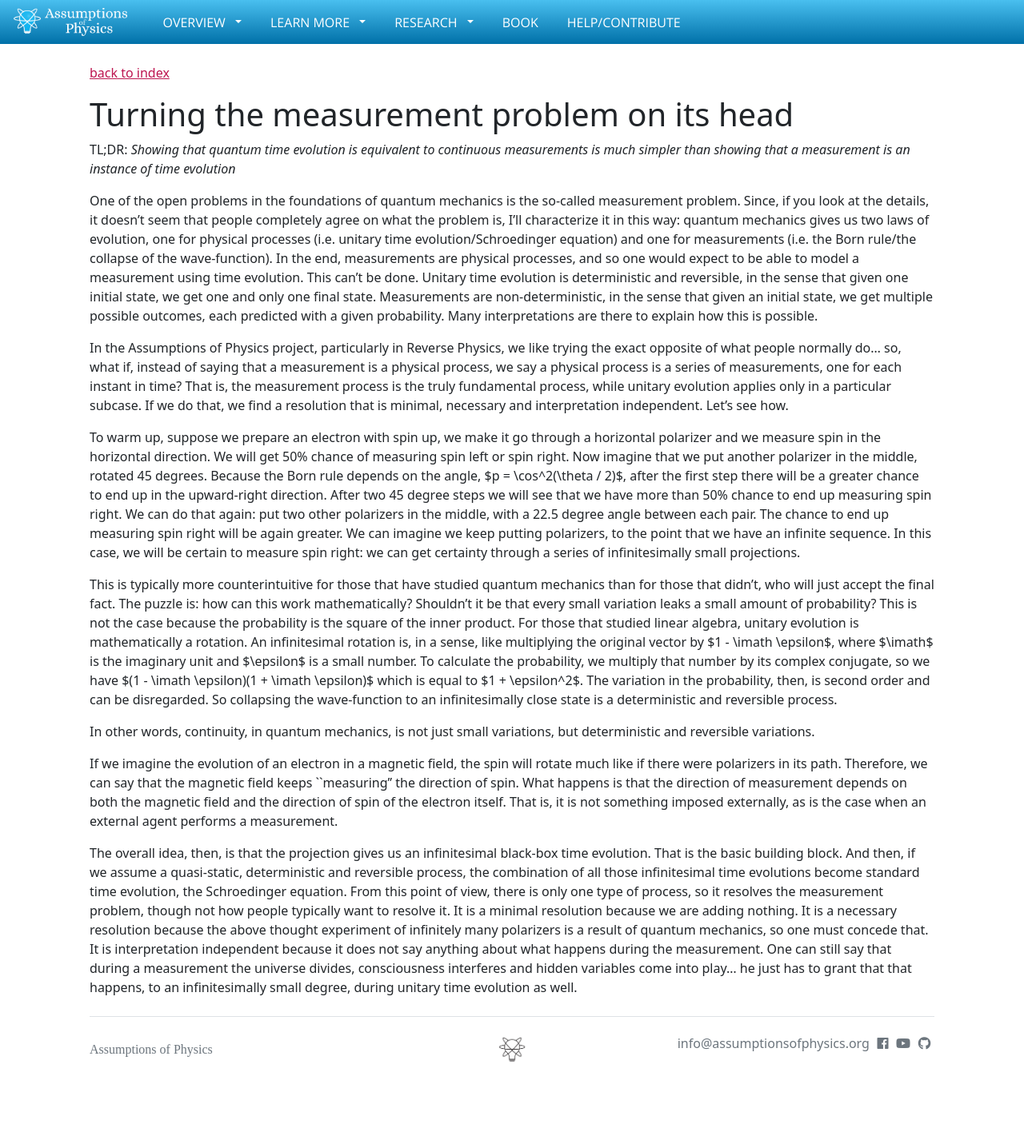
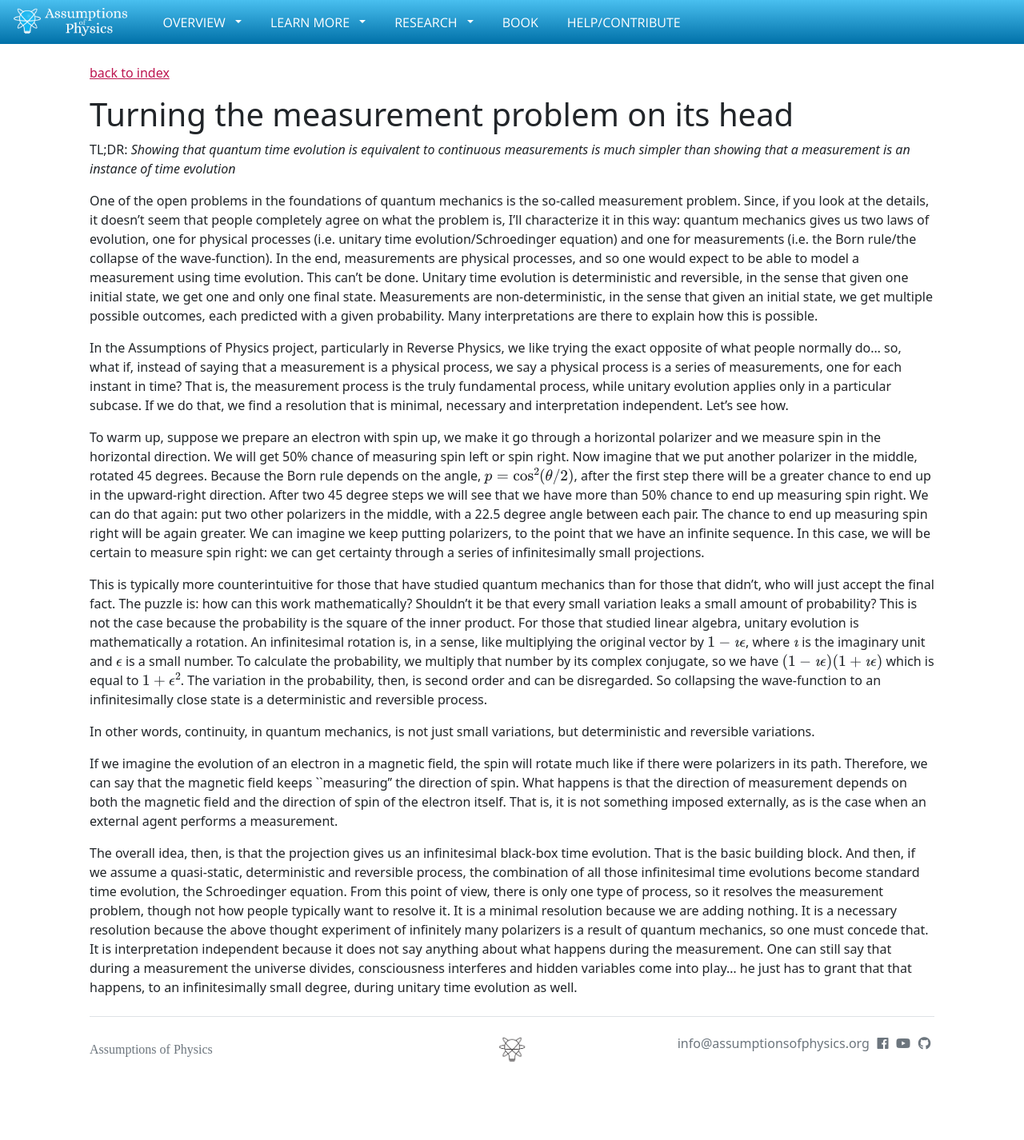
Before and after one commit to assumptionsofphysics/assumptionsofphysics.github.io, a Jekyll site: the page built from _essays/2024-03-15-measurement-problem.md, in a window 1280 px wide. Shown: the whole page at 80% size. Built offline with Jekyll 4.4.1, drawn with Linux system fonts in a browser that asks for light colours; nearby versions of some CDN libraries; some web fonts are replaced.

Commit message:
Fixed math typo

```diff
--- a/_essays/2024-03-15-measurement-problem.md
+++ b/_essays/2024-03-15-measurement-problem.md
@@ -9,9 +9,9 @@ One of the open problems in the foundations of quantum mechanics is the so-calle
 
 In the Assumptions of Physics project, particularly in Reverse Physics, we like trying the exact opposite of what people normally do... so, what if, instead of saying that a measurement is a physical process, we say a physical process is a series of measurements, one for each instant in time? That is, the measurement process is the truly fundamental process, while unitary evolution applies only in a particular subcase. If we do that, we find a resolution that is minimal, necessary and interpretation independent. Let's see how.
 
-To warm up, suppose we prepare an electron with spin up, we make it go through a horizontal polarizer and we measure spin in the horizontal direction. We will get 50% chance of measuring spin left or spin right. Now imagine that we put another polarizer in the middle, rotated 45 degrees. Because the Born rule depends on the angle, $p = \cos^2(\theta / 2)$, after the first step there will be a greater chance to end up in the upward-right direction. After two 45 degree steps we will see that we have more than 50% chance to end up measuring spin right. We can do that again: put two other polarizers in the middle, with a 22.5 degree angle between each pair. The chance to end up measuring spin right will be again greater. We can imagine we keep putting polarizers, to the point that we have an infinite sequence. In this case, we will be certain to measure spin right: we can get certainty through a series of infinitesimally small projections.
+To warm up, suppose we prepare an electron with spin up, we make it go through a horizontal polarizer and we measure spin in the horizontal direction. We will get 50% chance of measuring spin left or spin right. Now imagine that we put another polarizer in the middle, rotated 45 degrees. Because the Born rule depends on the angle, $$p = \cos^2(\theta / 2)$$, after the first step there will be a greater chance to end up in the upward-right direction. After two 45 degree steps we will see that we have more than 50% chance to end up measuring spin right. We can do that again: put two other polarizers in the middle, with a 22.5 degree angle between each pair. The chance to end up measuring spin right will be again greater. We can imagine we keep putting polarizers, to the point that we have an infinite sequence. In this case, we will be certain to measure spin right: we can get certainty through a series of infinitesimally small projections.
 
-This is typically more counterintuitive for those that have studied quantum mechanics than for those that didn't, who will just accept the final fact. The puzzle is: how can this work mathematically? Shouldn't it be that every small variation leaks a small amount of probability? This is not the case because the probability is the square of the inner product. For those that studied linear algebra, unitary evolution is mathematically a rotation. An infinitesimal rotation is, in a sense, like multiplying the original vector by $1 - \imath \epsilon$, where $\imath$ is the imaginary unit and $\epsilon$ is a small number. To calculate the probability, we multiply that number by its complex conjugate, so we have $(1 - \imath \epsilon)(1 + \imath \epsilon)$ which is equal to $1 + \epsilon^2$. The variation in the probability, then, is second order and can be disregarded. So collapsing the wave-function to an infinitesimally close state is a deterministic and reversible process.
+This is typically more counterintuitive for those that have studied quantum mechanics than for those that didn't, who will just accept the final fact. The puzzle is: how can this work mathematically? Shouldn't it be that every small variation leaks a small amount of probability? This is not the case because the probability is the square of the inner product. For those that studied linear algebra, unitary evolution is mathematically a rotation. An infinitesimal rotation is, in a sense, like multiplying the original vector by $$1 - \imath \epsilon$$, where $$\imath$$ is the imaginary unit and $$\epsilon$$ is a small number. To calculate the probability, we multiply that number by its complex conjugate, so we have $$(1 - \imath \epsilon)(1 + \imath \epsilon)$$ which is equal to $$1 + \epsilon^2$$. The variation in the probability, then, is second order and can be disregarded. So collapsing the wave-function to an infinitesimally close state is a deterministic and reversible process.
 
 In other words, continuity, in quantum mechanics, is not just small variations, but deterministic and reversible variations.
 
```
